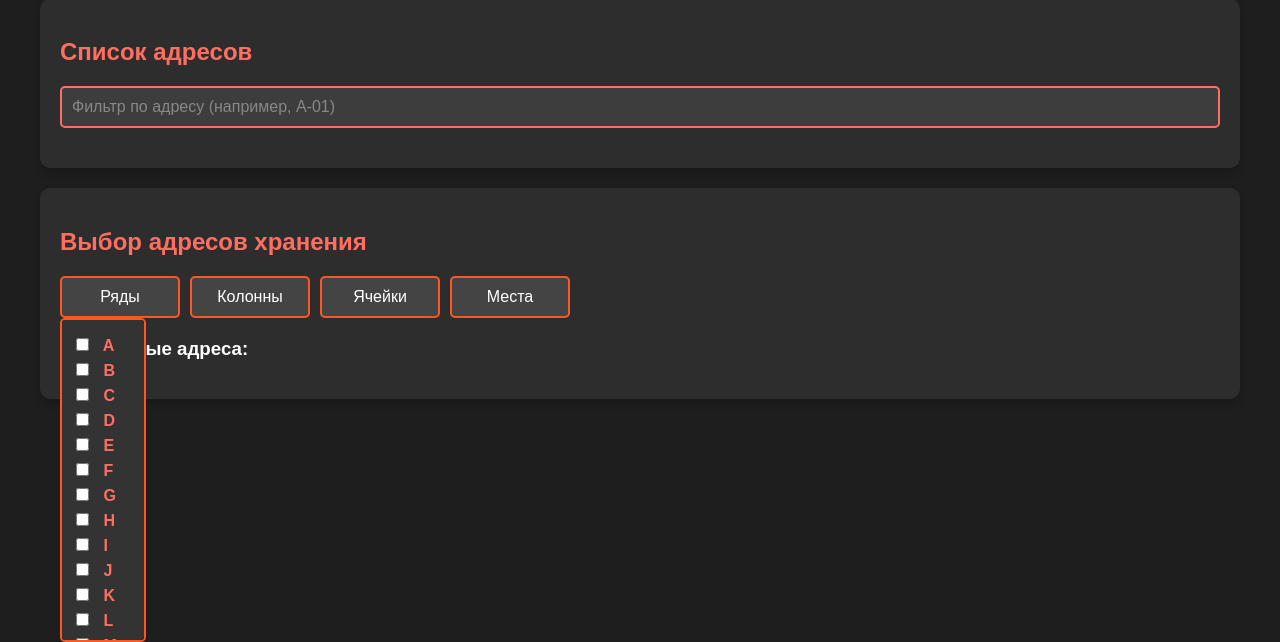
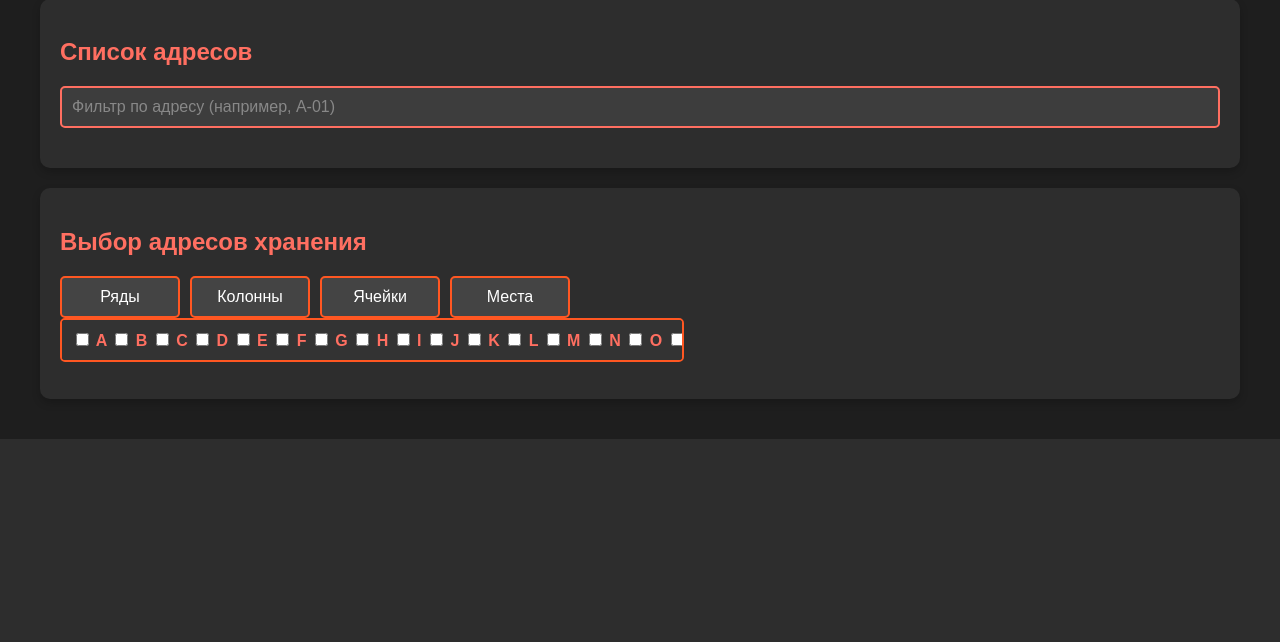
Before and after one commit to lenlen1980/calculator, a Flask app: page / in a window 1280 px wide, after a click on "Ряды". Shown: the part 589-1231 px from the top of the page. After the commit the page ends 1028 px from the top, so only its background shows below. Run offline with Flask 3, Linux system fonts and the light colour scheme.

Commit message:
новый код

```diff
--- a/static/script.js
+++ b/static/script.js
@@ -142,6 +142,21 @@
     }
 }
 
+// Обработка выбора элемента
+function handleItemClick(dropdownId, item) {
+    const dropdown = document.getElementById(dropdownId);
+    if (dropdown) {
+        const items = dropdown.querySelectorAll('span');
+        items.forEach(el => {
+            if (el === item) {
+                el.classList.toggle('selected'); // Выделяем выбранный элемент
+            } else {
+                el.classList.remove('selected'); // Снимаем выделение с других элементов
+            }
+        });
+    }
+}
+
 // Обработка ручного ввода с фильтрацией
 function handleManualInput(type) {
     const inputId = `${type}Input`;
--- a/static/style.css
+++ b/static/style.css
@@ -183,28 +183,51 @@
     background-color: #ff5722; /* Подсветка при наведении */
 }
 
+/* Стили для выпадающих списков */
 .dropdown {
     display: none;
     position: absolute;
-    background-color: #333; /* Темный фон */
-    border: 2px solid #ff5722; /* Яркая оранжевая окантовка */
+    background-color: #333;
+    border: 2px solid #ff5722;
     border-radius: 5px;
     padding: 10px;
-    max-height: 300px;
-    overflow-y: auto;
+    max-height: 200px;
+    overflow-x: auto; /* Горизонтальная прокрутка */
+    overflow-y: hidden; /* Отключаем вертикальную прокрутку */
     z-index: 1000;
-    color: white; /* Белые буквы */
+    white-space: nowrap; /* Запрет переноса элементов на новую строку */
+    min-width: 200px; /* Минимальная ширина подложки */
+    width: 80%; /* Ширина подложки зависит от ширины экрана */
+    max-width: 600px; /* Максимальная ширина подложки */
 }
 
-.dropdown label {
-    display: block;
-    margin: 5px 0;
-    cursor: pointer;
+/* Адаптивность для мобильных устройств */
+@media (max-width: 768px) {
+    .dropdown {
+        width: 90%; /* Ширина подложки на мобильных устройствах */
+        max-width: 100%; /* Максимальная ширина на мобильных */
+    }
 }
 
-.dropdown-checkbox {
-    margin-right: 10px;
-    accent-color: #ff5722; /* Цвет чекбокса */
+/* Стили для элементов списка */
+.dropdown span {
+    display: inline-block; /* Элементы в строку */
+    margin: 5px;
+    padding: 8px 12px;
+    border-radius: 4px;
+    cursor: pointer;
+    transition: background-color 0.2s ease;
+    background-color: #444;
+    color: white;
+}
+
+.dropdown span:hover {
+    background-color: #ff5722; /* Подсветка при наведении */
+}
+
+/* Стили для выбранных элементов */
+.dropdown span.selected {
+    background-color: #ff5722; /* Подсветка выбранного элемента */
 }
 
 #selectedAddresses {
--- a/templates/index.html
+++ b/templates/index.html
@@ -61,16 +61,28 @@
 
             <!-- Выпадающие списки -->
             <div id="rowDropdown" class="dropdown">
-                <!-- Ряды A-ZZ будут добавлены сюда -->
+                <span onclick="handleItemClick('rowDropdown', this)">A</span>
+                <span onclick="handleItemClick('rowDropdown', this)">B</span>
+                <span onclick="handleItemClick('rowDropdown', this)">C</span>
+                <!-- Добавьте больше элементов по мере необходимости -->
             </div>
             <div id="columnDropdown" class="dropdown">
-                <!-- Колонны 1-99 будут добавлены сюда -->
+                <span onclick="handleItemClick('columnDropdown', this)">1</span>
+                <span onclick="handleItemClick('columnDropdown', this)">2</span>
+                <span onclick="handleItemClick('columnDropdown', this)">3</span>
+                <!-- Добавьте больше элементов по мере необходимости -->
             </div>
             <div id="cellDropdown" class="dropdown">
-                <!-- Ячейки 1-99 будут добавлены сюда -->
+                <span onclick="handleItemClick('cellDropdown', this)">1</span>
+                <span onclick="handleItemClick('cellDropdown', this)">2</span>
+                <span onclick="handleItemClick('cellDropdown', this)">3</span>
+                <!-- Добавьте больше элементов по мере необходимости -->
             </div>
             <div id="placeDropdown" class="dropdown">
-                <!-- Места 1-99 будут добавлены сюда -->
+                <span onclick="handleItemClick('placeDropdown', this)">1</span>
+                <span onclick="handleItemClick('placeDropdown', this)">2</span>
+                <span onclick="handleItemClick('placeDropdown', this)">3</span>
+                <!-- Добавьте больше элементов по мере необходимости -->
             </div>
 
             <!-- Выбранные адреса -->
```
